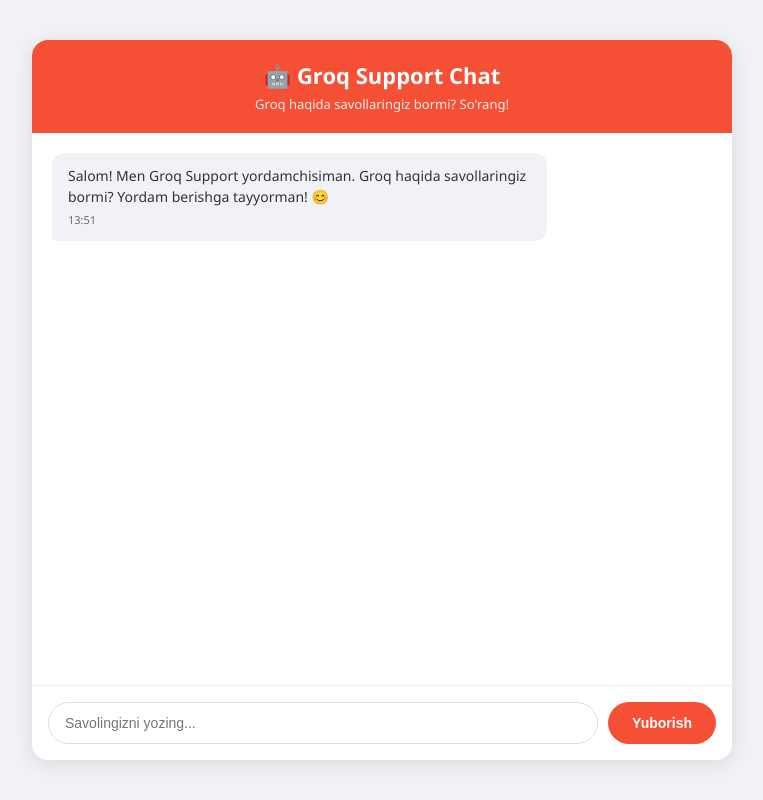
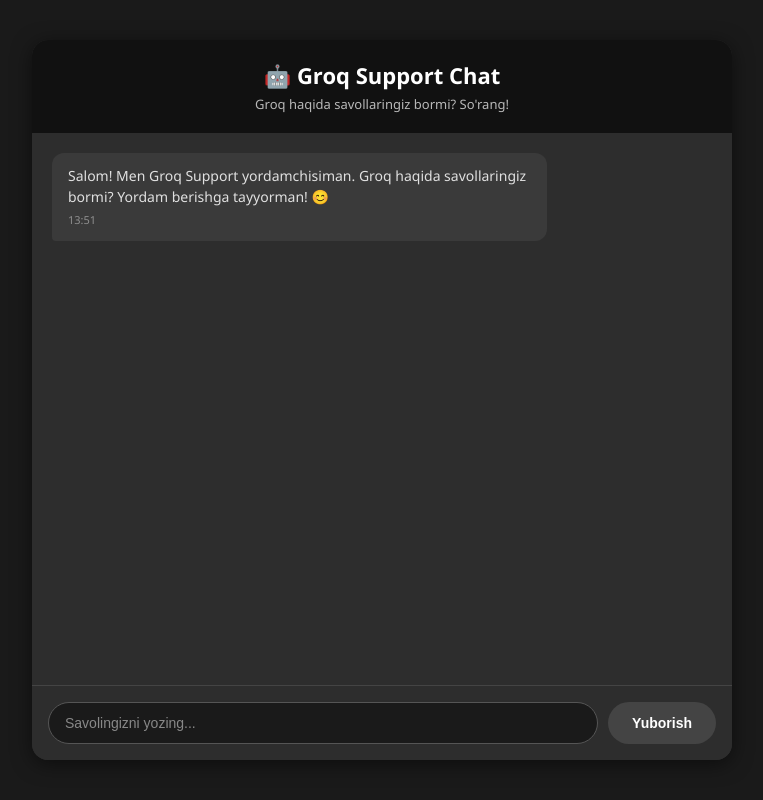
Before and after one commit to ankkkk527/groq-support, a Python web app: template templates/index.html in a window 1280 px wide. Shown: the whole page, without its empty margins (258-1021 px from the left). Run offline with Jinja, Linux system fonts and the light colour scheme; the template is opened without the code that fills it, so the values that code supplies are empty.

Commit message:
Dark mode

```diff
--- a/static/style.css
+++ b/static/style.css
@@ -6,7 +6,7 @@
 
 body {
     font-family: 'Segoe UI', sans-serif;
-    background: #f0f2f5;
+    background: #1a1a1a;
     display: flex;
     justify-content: center;
     align-items: center;
@@ -16,9 +16,9 @@ body {
 .chat-container {
     width: 100%;
     max-width: 700px;
-    background: white;
+    background: #2d2d2d;
     border-radius: 16px;
-    box-shadow: 0 4px 20px rgba(0,0,0,0.1);
+    box-shadow: 0 4px 20px rgba(0,0,0,0.5);
     overflow: hidden;
     display: flex;
     flex-direction: column;
@@ -26,7 +26,7 @@ body {
 }
 
 .chat-header {
-    background: #f55036;
+    background: #111111;
     color: white;
     padding: 20px;
     text-align: center;
@@ -39,7 +39,7 @@ body {
 
 .chat-header p {
     font-size: 13px;
-    opacity: 0.9;
+    opacity: 0.7;
 }
 
 .chat-messages {
@@ -49,6 +49,7 @@ body {
     display: flex;
     flex-direction: column;
     gap: 12px;
+    background: #2d2d2d;
 }
 
 .message {
@@ -60,47 +61,54 @@ body {
 }
 
 .message.user {
-    background: #f55036;
-    color: white;
+    background: #444444;
+    color: #ffffff;
     align-self: flex-end;
     border-bottom-right-radius: 4px;
 }
 
 .message.assistant {
-    background: #f0f2f5;
-    color: #333;
+    background: #3a3a3a;
+    color: #e0e0e0;
     align-self: flex-start;
     border-bottom-left-radius: 4px;
 }
 
 .message .time {
     font-size: 11px;
-    opacity: 0.7;
+    opacity: 0.5;
     margin-top: 5px;
 }
 
 .chat-input {
     display: flex;
     padding: 16px;
-    border-top: 1px solid #eee;
+    border-top: 1px solid #444;
     gap: 10px;
+    background: #2d2d2d;
 }
 
 .chat-input input {
     flex: 1;
     padding: 12px 16px;
-    border: 1px solid #ddd;
+    border: 1px solid #555;
     border-radius: 25px;
     outline: none;
     font-size: 14px;
+    background: #1a1a1a;
+    color: #ffffff;
+}
+
+.chat-input input::placeholder {
+    color: #888;
 }
 
 .chat-input input:focus {
-    border-color: #f55036;
+    border-color: #888;
 }
 
 .chat-input button {
-    background: #f55036;
+    background: #444444;
     color: white;
     border: none;
     padding: 12px 24px;
@@ -111,14 +119,14 @@ body {
 }
 
 .chat-input button:hover {
-    background: #d94430;
+    background: #555555;
 }
 
 .typing {
     display: flex;
     gap: 4px;
     padding: 12px 16px;
-    background: #f0f2f5;
+    background: #3a3a3a;
     border-radius: 12px;
     align-self: flex-start;
     width: fit-content;
@@ -127,7 +135,7 @@ body {
 .typing span {
     width: 8px;
     height: 8px;
-    background: #999;
+    background: #888;
     border-radius: 50%;
     animation: bounce 1s infinite;
 }
```
